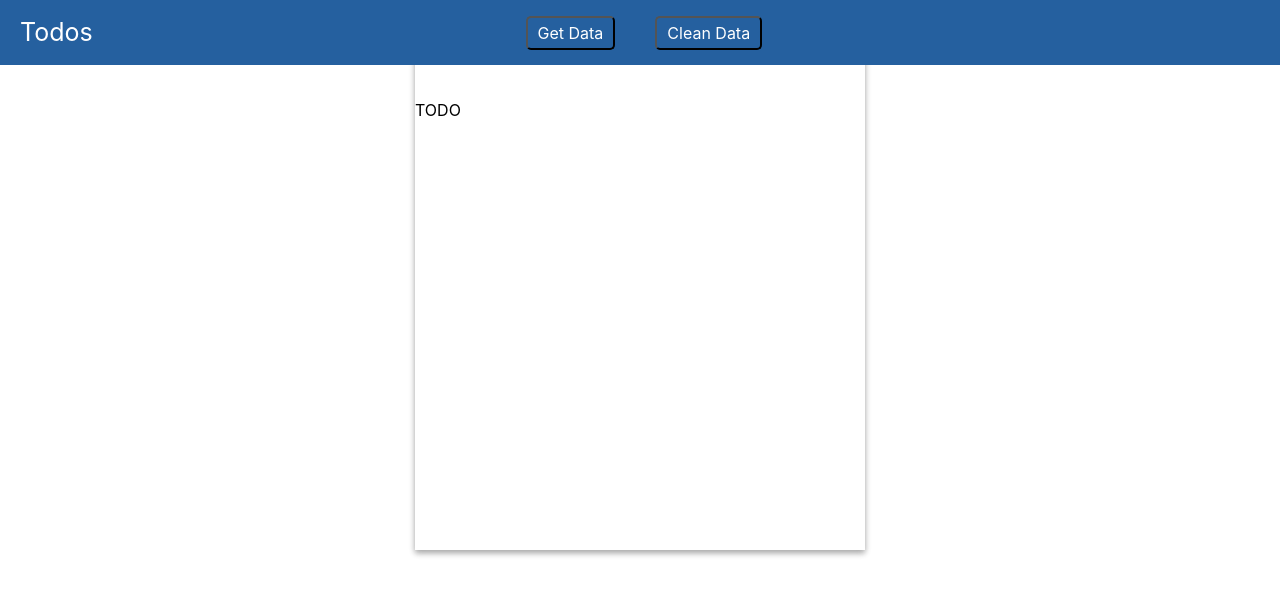
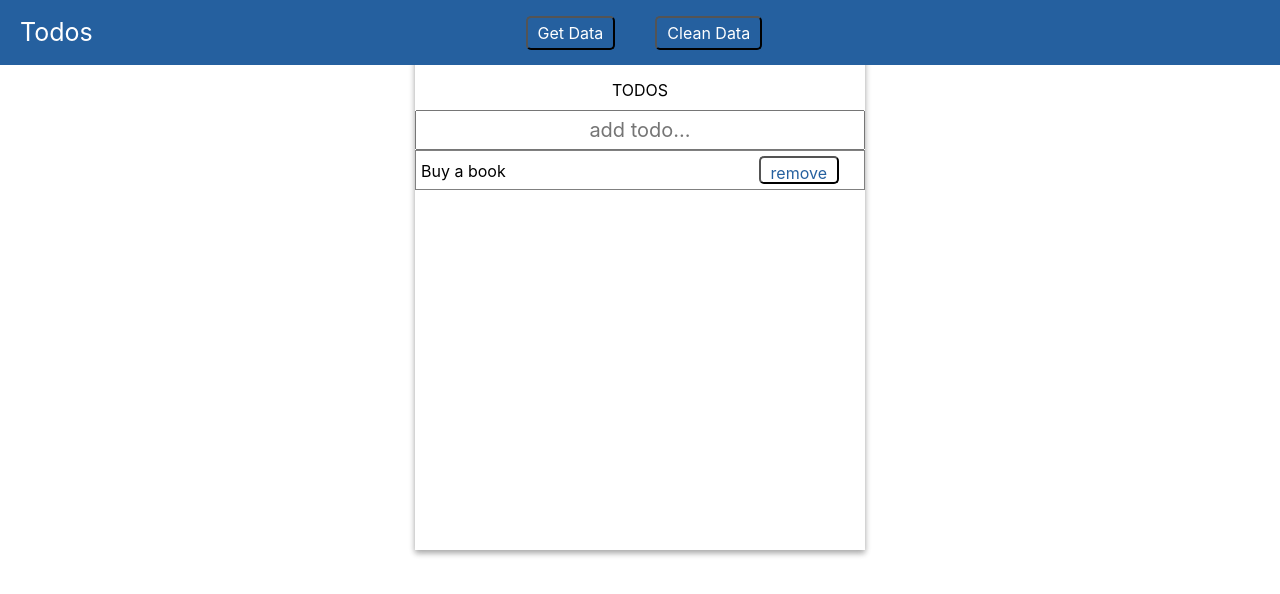
Before and after one commit to deanfchung/Vanilla-Todos, a plain HTML site: page index.html in a window 1280 px wide. Drawn offline with Linux system fonts and the light colour scheme.

Commit message:
add and remove todos

```diff
--- a/index.css
+++ b/index.css
@@ -13,8 +13,9 @@
     left: 0;
     width: 100%;
     position: fixed;
-    display: flex
+    display: flex;
 }
+
 
 .todos-header-list {
     display: flex;
@@ -56,7 +57,8 @@ section.todo-list {
     width: 450px;
     height: 550px;
     box-shadow: 0 3px 6px rgba(0, 0, 0, 0.16), 0 3px 6px rgba(0, 0, 0, 0.23);
-    padding-top: 100px
+    padding-top: 70px;
+    text-align: center
   }
 
   .todos-content {
@@ -64,3 +66,40 @@ section.todo-list {
     justify-content: center;
     align-items: center;
   }
+
+  .input-bar {
+    width: 100%;
+    height: 40px;
+    outline: none;
+    font-size: 20px;
+    text-align: center;
+  }
+
+.todo-list-content-item {
+    list-style-type: none;
+    padding: 5px 5px;
+    margin-bottom: -1px;
+    border: 1px solid gray;
+    display: flex;
+    justify-content: space-between;
+    height: 40px;
+    line-height: 30px
+}
+
+.todo-list-header-item {
+    height: 40px;
+    display: flex;
+    justify-content: center;
+    align-items: center
+}
+
+form {
+    width: 100%
+}
+
+.btn-remove {
+    color: rgb(37,96,159);
+}
+.btn-remove:hover {
+    opacity: 0.7;
+}
--- a/index.html
+++ b/index.html
@@ -1,34 +1,44 @@
 <!DOCTYPE html>
+
 <head>
     <meta charset="utf-8">
     <title>Todos</title>
     <meta name="viewport" content="width=device-width, initial-scale=1">
     <link rel="stylesheet" href="./index.css">
 </head>
+
 <body>
-        <header class = 'todos-header'>
-            <span class = 'logo'>Todos</span>
-            <div class = 'todos-header-list'>
-                <div class = 'todos-header-list-item'>
-                    <button class = 'btn btn-getTodos'>
+    <header class='todos-header'>
+        <span class='logo'>Todos</span>
+        <div class='todos-header-list'>
+            <div class='todos-header-list-item'>
+                <button class='btn btn-getTodos'>
                     Get Data
                 </button>
-                    <button class = 'btn btn-clearTodos'>
+                <button class='btn btn-clearTodos'>
                     Clean Data
                 </button>
             </div>
         </div>
     </header>
-                <main class = 'todos-content'>
-                    <section class = 'todo-list'>
-                        <header class = 'todo-list-header'>
-                            <div class = 'todo-list-header-item'>
-                                <div class = todo-list-title>TODO</div>
+    <main class='todos-content'>
+        <section class='todo-list'>
+            <header class='todo-list-header'>
+                <div class='todo-list-header-item'>
+                    <div class=todo-list-title>TODOS</div>
                 </div>
-                            <div class = 'todo-list-header-item'></div>
+                <div class='todo-list-header-item'>
+                    <form class = 'add-todo' type='submit'>
+                        <input class='input-bar' placeholder='add todo...' type='text'></input>
+                    </form>
+                </div>
             </header>
+            <ul class="todo-list-content">
+                <li class="todo-list-content-item">Buy a book<button class='btn btn-remove'>remove</button></li>
+            </ul>
         </section>
     </main>
     <script src="index.js"></script>
 </body>
+
 </html>
--- a/index.js
+++ b/index.js
@@ -0,0 +1,26 @@
+let id = 1;
+//Add Todos
+document.querySelectorAll('.btn-remove').forEach((el) => {
+    el.setAttribute('id',id);
+    el.addEventListener('click', () => {
+        el.parentNode.remove();
+    })
+    id++;
+})
+document.querySelector('.add-todo').addEventListener('submit', (e) => {
+    e.preventDefault();
+    let input = document.querySelector('.input-bar').value;
+    const template = `
+    <li class="todo-list-content-item">${input}
+        <button class='btn btn-remove' id = ${id}>
+            remove
+        </button>
+    </li>
+    `;
+    document.querySelector('.todo-list-content').insertAdjacentHTML('beforeend', template);
+    const currButton = document.getElementById(`${id}`)
+    currButton.addEventListener('click', () => {
+        currButton.parentNode.remove();
+    })
+    id++;
+})
```
Lines whose indentation alone changed are shown as unchanged.
